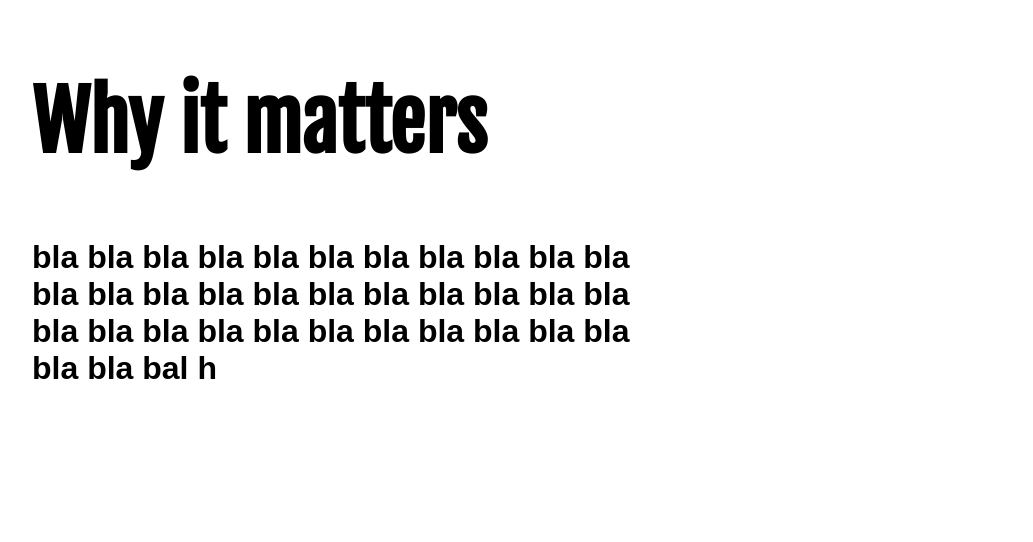
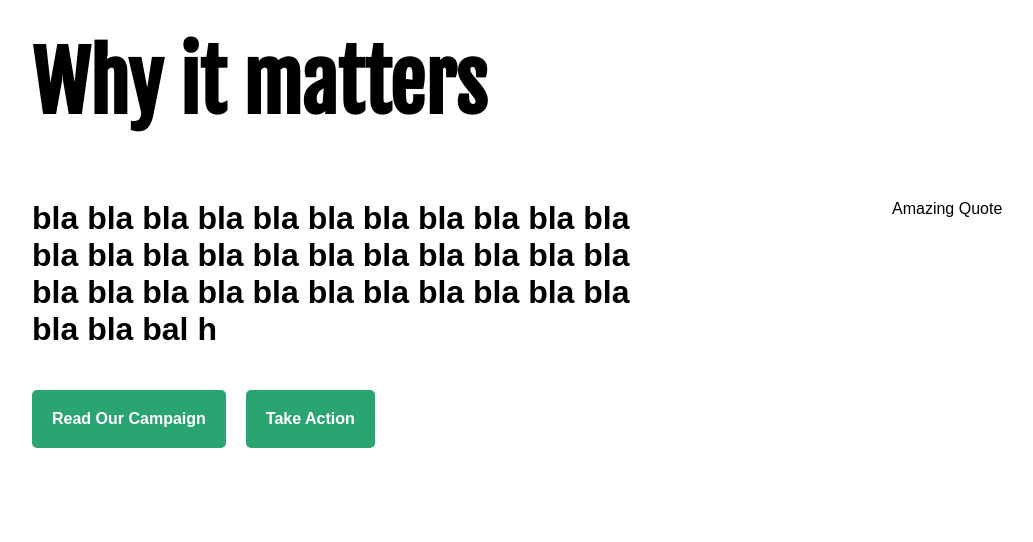
Before and after one commit to lukas-kyeso/ASEP, a Flask app: page / in a window 1400 px wide. Shown: the part 1584-2126 px from the top of the page, without its empty margins (108-1141 px from the left). Run offline with Flask 2, Linux system fonts and the light colour scheme.

Commit message:
added other pages, added buttons at bottom of home page

```diff
--- a/app/static/style.css
+++ b/app/static/style.css
@@ -45,6 +45,26 @@
 .active {
     background-color: #4CAF50;
 }
+
+a.button {
+    /* display: block; */
+    /* position: relative; */
+    float: left;
+    /* width: 120px; */
+    padding: 20px;
+    margin: 10px 20px 10px 0;
+    font-weight: 600;
+    text-align: center;
+    /* line-height: 50px; */
+    color: #FFF;
+    border-radius: 5px;
+    transition: all 0.2s ;
+    background: #2AA572;
+    text-decoration: none;
+}
+a.button:hover {
+    background: #21825B;
+}
 .full_page {
     height: calc(100% - 90px);
     /* min-height: 700px; */
@@ -61,7 +81,7 @@
     width: auto;
     height: auto;
 }
-.logo_big {
+.right_element {
     position: absolute;
     left: 1000px;
     z-index: -1;
--- /dev/null
+++ b/app/templates/available_support.html
@@ -0,0 +1,4 @@
+{% extends "base.html" %}
+{% block available_support %}active{% endblock %}
+{% block content %}
+{% endblock %}
--- a/app/templates/base.html
+++ b/app/templates/base.html
@@ -18,7 +18,7 @@
       <li class="{% block news %}{% endblock %}"><a href="/news">News</a></li>
       <li class="{% block take_action %}{% endblock %}"><a href="/take_action">Take Action</a></li>
       <li class="{% block who_we_are %}{% endblock %}"><a href="/who_we_are">Who We Are</a></li>
-      <li class="{% block the_campaign %}{% endblock %}"><a href="/the_campaign">The Campaign</a></li>
+      <li class="{% block our_campaign %}{% endblock %}"><a href="/our_campaign">Our Campaign</a></li>
     </ul>
   </div>
   {% block content %}{% endblock %}
--- a/app/templates/index.html
+++ b/app/templates/index.html
@@ -1,4 +1,5 @@
-{% extends "base.html" %} {% block content %}
+{% extends "base.html" %}
+{% block content %}
 <div class="full_page">
     <div class="wrapper">
         <h1><span>&nbsp Asylum Seeker Equality &nbsp<br> &nbsp Project &nbsp</span>
@@ -7,7 +8,7 @@
             <h3>bla bla bla bla bla bla bla bla bla bla bla bla bla bla bla bla bla bla bla bla bla bla bla bla bla bla bla bla bla bla bla bla bla bla bla bal h</h3>
         </div>
     </div>
-    <div class="logo_big">
+    <div class="right_element">
         <img src="https://i.imgur.com/CiLHoV2.jpg" />
     </div>
 </div>
@@ -20,7 +21,7 @@
             <h3>bla bla bla bla bla bla bla bla bla bla bla bla bla bla bla bla bla bla bla bla bla bla bla bla bla bla bla bla bla bla bla bla bla bla bla bal h</h3>
         </div>
     </div>
-    <div class="logo_big">
+    <div class="right_element">
         <span>Diagram #1</span>
         <!-- <img src="https://i.imgur.com/CiLHoV2.jpg" /> -->
     </div>
@@ -29,9 +30,15 @@
     <div class="wrapper">
         <h2><span>Why it matters</span>
         </h2>
+        <div class="right_element">
+            <span>Amazing Quote</span>
+            <!-- <img src="https://i.imgur.com/CiLHoV2.jpg" /> -->
+        </div>
         <div class="blurb_homepage">
             <h3>bla bla bla bla bla bla bla bla bla bla bla bla bla bla bla bla bla bla bla bla bla bla bla bla bla bla bla bla bla bla bla bla bla bla bla bal h</h3>
         </div>
+        <a href="/our_campaign" class="button">Read Our Campaign</a>
+        <a href="/take_action" class="button">Take Action</a>
     </div>
 </div>
 {% endblock %}
--- /dev/null
+++ b/app/templates/news.html
@@ -0,0 +1,4 @@
+{% extends "base.html" %}
+{% block news %}active{% endblock %}
+{% block content %}
+{% endblock %}
--- /dev/null
+++ b/app/templates/our_campaign.html
@@ -0,0 +1,4 @@
+{% extends "base.html" %}
+{% block our_campaign %}active{% endblock %}
+{% block content %}
+{% endblock %}
--- /dev/null
+++ b/app/templates/take_action.html
@@ -0,0 +1,4 @@
+{% extends "base.html" %}
+{% block take_action %}active{% endblock %}
+{% block content %}
+{% endblock %}
--- a/app/templates/the_campaign.html
+++ b/app/templates/who_we_are.html
@@ -1,4 +1,4 @@
 {% extends "base.html" %}
-{% block the_campaign %}active{% endblock %}
+{% block who_we_are %}active{% endblock %}
 {% block content %}
 {% endblock %}
--- a/app/views.py
+++ b/app/views.py
@@ -20,7 +20,27 @@
                            user=user,
                            posts=posts)
 
-@app.route('/the_campaign')
-def the_campaign():
-    return render_template("the_campaign.html",
-                           title='The Campaign')
+@app.route('/our_campaign')
+def our_campaign():
+    return render_template("our_campaign.html",
+                           title='Our Campaign')
+
+@app.route('/who_we_are')
+def who_we_are():
+    return render_template("who_we_are.html",
+                           title='Who We Are')
+
+@app.route('/take_action')
+def take_action():
+    return render_template("take_action.html",
+                           title='Take Action')
+
+@app.route('/news')
+def news():
+    return render_template("news.html",
+                           title='News')
+
+@app.route('/available_support')
+def available_support():
+    return render_template("available_support.html",
+                           title='Available Support')
```
Also changed, not shown: 1 other file.
